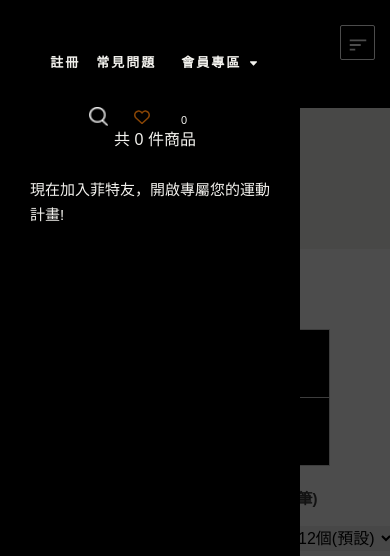
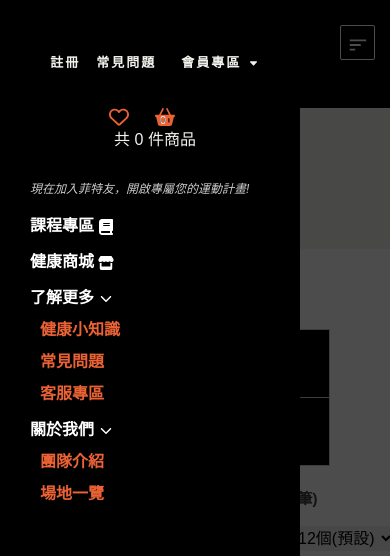
Before and after one commit to ni86910/team1_final, a Next.js app in the folder frontend-react/: page /product in a window 390 px wide. Both pictures are taken after a click on the button 357 px from the left and 42 px from the top of the page. Shown: the top 556 px of the page. Built offline with nearby package versions, Linux system fonts and the light colour scheme; no server answers.

Commit message:
補完offcanvas樣式!

```diff
--- a/frontend-react/components/layout/navbar.js
+++ b/frontend-react/components/layout/navbar.js
@@ -89,24 +89,11 @@ export default function Navbar() {
           </div>
         </div>
         <div className="offcanvas-nav-option">
-          <Link href="#" className="search-switch">
-            <Image
-              src="/img/navbar-template/icon/search_w.png"
-              width={19}
-              height={19}
-              alt=""
-            />
+          <Link href="/favorite" style={{ color: '#EB6234' }}>
+            <FaRegHeart size={20} />
           </Link>
-          <Link href="#">
-            <FaRegHeart />
-          </Link>
-          <Link href="#">
-            <Image
-              src="/img/navbar-template/icon/cart.png"
-              width={19}
-              height={19}
-              alt=""
-            />
+          <Link href="/cart" style={{ color: '#EB6234' }}>
+            <FaBasketShopping size={20} />
             <span>{totalItems}</span>
           </Link>
           <div className="quantity">共 {totalItems} 件商品</div>
@@ -114,6 +101,42 @@ export default function Navbar() {
         <div id="mobile-menu-wrap" />
         <div className="offcanvas-text">
           <p>現在加入菲特友，開啟專屬您的運動計畫!</p>
+        </div>
+        <div className="offcanvas-link-list">
+          <ul className="offcanvas-main">
+            <Link href="/class" style={{ color: '#FFFFFF', fontWeight: '700' }}>
+              課程專區 <FaBook />
+            </Link>
+          </ul>
+          <ul className="offcanvas-main">
+            <Link
+              href="/product"
+              style={{ color: '#FFFFFF', fontWeight: '700' }}
+            >
+              健康商城 <FaStore />
+            </Link>
+          </ul>
+          <ul className="offcanvas-main">
+            了解更多 <IoIosArrowDown />
+            <li>
+              <Link href="/article">健康小知識</Link>
+            </li>
+            <li>
+              <Link href="/quest">常見問題</Link>
+            </li>
+            <li>
+              <Link href="/contact">客服專區</Link>
+            </li>
+          </ul>
+          <ul className="offcanvas-main">
+            關於我們 <IoIosArrowDown />
+            <li>
+              <Link href="/team">團隊介紹</Link>
+            </li>
+            <li>
+              <Link href="/gym">場地一覽</Link>
+            </li>
+          </ul>
         </div>
       </div>
       {/* Offcanvas Menu End */}
--- a/frontend-react/styles/my-style.css
+++ b/frontend-react/styles/my-style.css
@@ -2543,8 +2543,32 @@ ol {
 	}
 
 	.offcanvas-text p {
-		color: #F3F2EE;
+		color: #cccccc;
+		font-style: italic;
+		font-size: 12px;
 		margin-bottom: 0;
+
+	}
+
+	.offcanvas-link-list ul {
+		color: #ffffff;
+		margin: 12px auto;
+	}
+
+	.offcanvas-main {
+		color: #EB6234;
+		font-weight: 700;
+	}
+
+	.offcanvas-link-list ul a {
+		color: #EB6234;
+		margin: 10px auto;
+	}
+
+	.offcanvas-link-list ul li {
+		list-style: none;
+		color: #ffffff;
+		margin: 8px auto 8px 10px;
 	}
 
 	.header-top {
@@ -2767,6 +2791,7 @@ ol {
 	.product-details-cart-option .quantity {
 		margin-right: 0;
 		margin-bottom: 15px;
+
 	}
 
 	.product-details-last-option h5 span {
```
